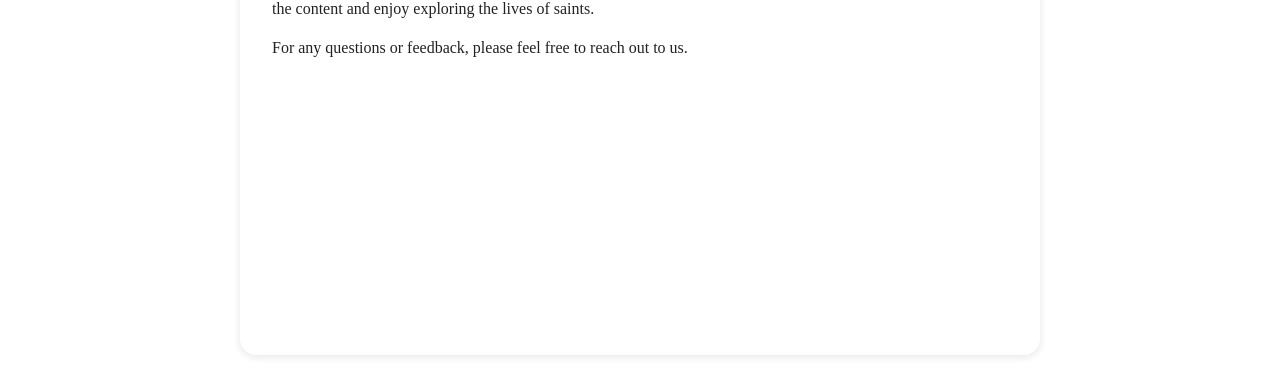
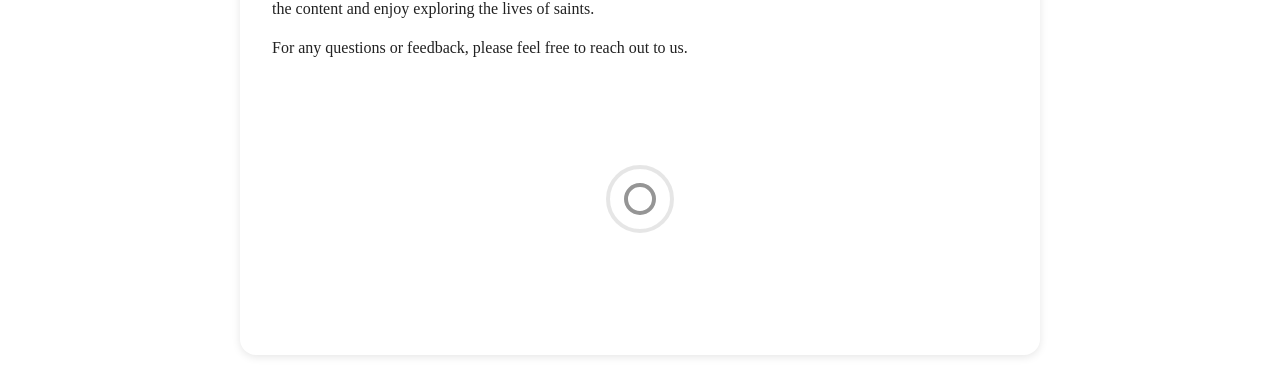
Before and after one commit to cybreuil/saints-app, a React (Vite) app: page /about in a window 1280 px wide. Shown: the part 317-690 px from the top of the page. Built offline with nearby package versions, Linux system fonts and the light colour scheme; a web font is replaced by a local one.

Commit message:
feat: Loader

```diff
--- /dev/null
+++ b/src/components/Loader/Loader.css
@@ -0,0 +1,59 @@
+/* Spinner */
+.loader-container {
+	flex: 1;
+	width: 100%;
+	height: 100%;
+	display: flex;
+	justify-content: center;
+	align-items: center;
+}
+.lds-ripple,
+.lds-ripple div {
+	color: var(--color-text-secondary);
+	box-sizing: border-box;
+}
+.lds-ripple {
+	display: inline-block;
+	position: relative;
+}
+.lds-ripple div {
+	position: absolute;
+	border: 4px solid currentColor;
+	opacity: 1;
+	border-radius: 50%;
+	animation: lds-ripple 2s cubic-bezier(0, 0.2, 0.8, 1) infinite;
+}
+.lds-ripple div:nth-child(2) {
+	animation-delay: -1s;
+}
+@keyframes lds-ripple {
+	0% {
+		top: 36px;
+		left: 36px;
+		width: 8px;
+		height: 8px;
+		opacity: 0;
+	}
+	4.9% {
+		top: 36px;
+		left: 36px;
+		width: 8px;
+		height: 8px;
+		opacity: 0;
+	}
+	5% {
+		top: 36px;
+		left: 36px;
+		width: 8px;
+		height: 8px;
+		opacity: 1;
+	}
+	100% {
+		top: 0;
+		left: 0;
+		width: 80px;
+		height: 80px;
+		opacity: 0;
+	}
+}
+/* Fin du css spinner  */
--- /dev/null
+++ b/src/components/Loader/Loader.tsx
@@ -0,0 +1,19 @@
+import "./Loader.css";
+
+interface LoaderProps {
+	// Size / color / etc...
+	size?: number;
+}
+
+const Loader = ({ size = 80 }: LoaderProps) => {
+	return (
+		<div className="loader-container">
+			<div className={`lds-ripple`} style={{ width: size, height: size }}>
+				<div></div>
+				<div></div>
+			</div>
+		</div>
+	);
+};
+
+export { Loader };
--- a/src/pages/AboutPage/AboutPage.tsx
+++ b/src/pages/AboutPage/AboutPage.tsx
@@ -1,4 +1,6 @@
 import "./AboutPage.css";
+import { Loader } from "../../components/Loader/Loader";
+import { h1 } from "framer-motion/m";
 
 const AboutPage = () => {
 	return (
@@ -21,6 +23,7 @@ const AboutPage = () => {
 					to us.
 				</p>
 			</div>
+			<Loader />
 		</div>
 	);
 };
```
